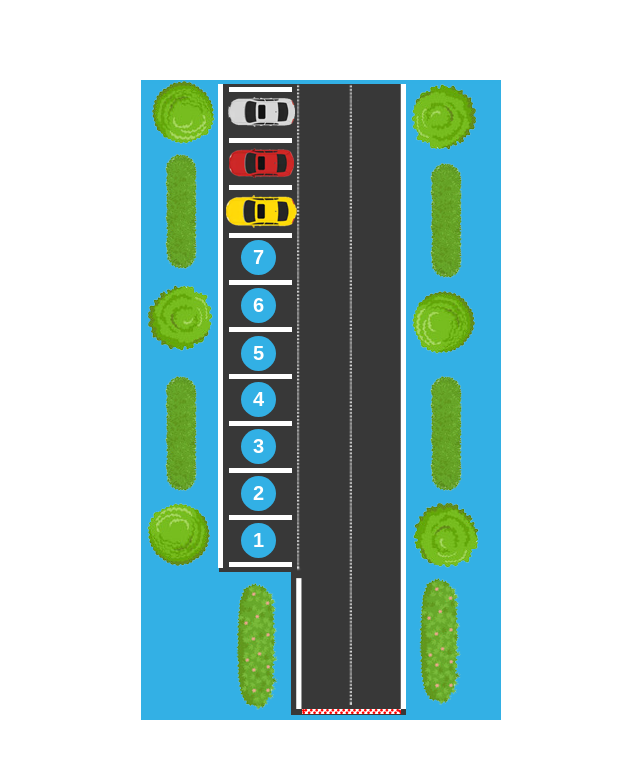
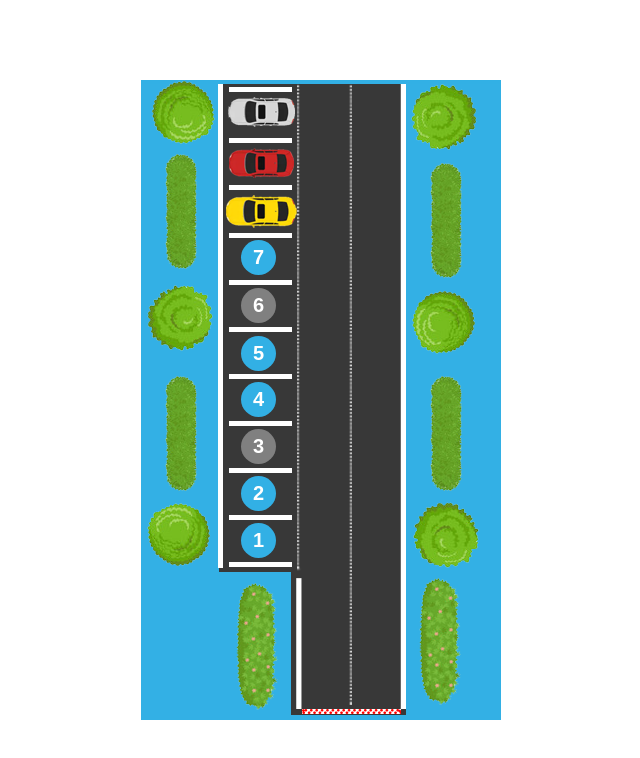
Before and after one commit to MartaKMB/parkando-spio, a React (Create React App) app: page /choice/1 in a window 1280 px wide. Shown: the top 758 px of the page, without its empty margins (319-959 px from the left). Built offline with nearby package versions, Linux system fonts and the light colour scheme.

Commit message:
added logic for showing occupied slots

```diff
--- a/package.json
+++ b/package.json
@@ -3,6 +3,7 @@
   "version": "0.1.0",
   "private": true,
   "dependencies": {
+    "classnames": "^2.2.6",
     "history": "^4.9.0",
     "moment": "^2.24.0",
     "node-sass": "^4.12.0",
--- a/src/components/LoginPage/LoginPage.js
+++ b/src/components/LoginPage/LoginPage.js
@@ -9,6 +9,7 @@ class LoginPage extends Component {
     userName: '',
     userSurname: '',
     cardNumber: '',
+    userType: '',
     message: '',
 
       errors: {
@@ -43,6 +44,7 @@ class LoginPage extends Component {
       const validation = this.formValidation();
       const finddUser = this.finddUser(this.state.cardNumber, this.state.userName, this.state.userSurname);
       const userPlace = this.userPlaceValidation();
+      const userType = this.userStudentType();
 
       if(validation.correct) {
         if(finddUser.length > 0) {
@@ -51,6 +53,7 @@ class LoginPage extends Component {
             userSurname: '',
             cardNumber: '',
             message: 'Logowanie...',
+            userType: userType,
             errors: {
               userName: false,
               userSurname: false,
@@ -127,6 +130,14 @@ class LoginPage extends Component {
       return place;
     }
 
+    userStudentType() {
+      const user = this.finddUser(this.state.cardNumber, this.state.userName, this.state.userSurname);
+      let type = '';
+      user.map(el => type = el.user_type)
+      console.log('TYPE', type);
+      return type;
+    }
+
     componentDidUpdate() {
       if(this.state.message !== '') {
         setTimeout(() => this.setState({message: ''}), 2000);
--- a/src/components/ParkingChoicePage/ParkingChoicePage.js
+++ b/src/components/ParkingChoicePage/ParkingChoicePage.js
@@ -12,11 +12,13 @@ class ParkingChoicePage extends Component {
     }
 
     render() {
+        console.log('PARKING przekazane occupiedSpaces', this.props.occupiedSpaces);
+
         return (
             <section className="parking-choice-container">
                 <div className="parking-choice-container__map map">
                     <button className="map__parking-btn parking-btn parking-btn--active parking-btn--active-1" id={1} onClick={this.handleClick}>
-                        <span className="parking-btn__number">10</span>
+                        <span className="parking-btn__number">{7 - this.props.occupiedSpaces.length}</span>
                         <img src={emptyPin} alt='pin wyboru parkingu' />
                     </button>
                     <button className="map__parking-btn parking-btn parking-btn--disabled parking-btn--disabled-1" id={2}>
--- a/src/components/ParkingSpaceChoicePage/ChoicePage.js
+++ b/src/components/ParkingSpaceChoicePage/ChoicePage.js
@@ -1,28 +1,83 @@
 import React, { Component } from 'react';
 
 import { withRouter } from "react-router-dom";
+import classNames from 'classnames';
 
 class ChoicePage extends Component {
     handleClick = (e) => {
         e.preventDefault();
         const number = e.target.id;
         this.props.choiceHandler(number);
-        console.log('wybrałeś:', number);
-        this.props.history.push(`/confirmation/${this.props.match.params.userId}/${number}`)
+        const occupiedSlot = this.checkIfPlaceIsOccupied(Number(number));
+        if(!occupiedSlot) {
+            console.log('wybrałeś:', number);
+            this.props.history.push(`/confirmation/${this.props.match.params.userId}/${number}`)
+        } else {
+            console.log('miejsce jest zajęte: ', number);
+        }
+    }
+
+    checkIfPlaceIsOccupied = (number) => {
+        return this.props.occupiedSpaces.some(space => space === number);
     }
 
     render() {
+        this.checkIfPlaceIsOccupied(3);
+
         return (
             <section className="choice-page-container">
                 <div className="choice-page-container__map-details map-details">
                 {/* TODO! */}
-                    <input className="map-details__btn-place btn-place btn-place--7" type="button" value="7" id={7} onClick={this.handleClick}></input>
-                    <input className="map-details__btn-place btn-place btn-place--6" type="button" value="6" id={6} onClick={this.handleClick}></input>
-                    <input className="map-details__btn-place btn-place btn-place--5" type="button" value="5" id={5} onClick={this.handleClick}></input>
-                    <input className="map-details__btn-place btn-place btn-place--4" type="button" value="4" id={4} onClick={this.handleClick}></input>
-                    <input className="map-details__btn-place btn-place btn-place--3" type="button" value="3" id={3} onClick={this.handleClick}></input>
-                    <input className="map-details__btn-place btn-place btn-place--2" type="button" value="2" id={2} onClick={this.handleClick}></input>
-                    <input className="map-details__btn-place btn-place btn-place--1" type="button" value="1" id={1} onClick={this.handleClick}></input>
+                    <input
+                        className={classNames('map-details__btn-place', 'btn-place', `btn-place--7`, {'btn-place--disabled': this.checkIfPlaceIsOccupied(7)})}
+                        type="button"
+                        value="7"
+                        id={7}
+                        onClick={this.handleClick}
+                    ></input>
+                    <input
+                        className={classNames('map-details__btn-place', 'btn-place', `btn-place--6`, {'btn-place--disabled': this.checkIfPlaceIsOccupied(6)})}
+                        type="button"
+                        value="6"
+                        id={6}
+                        onClick={this.handleClick}
+                    ></input>
+                    <input
+                        className={classNames('map-details__btn-place', 'btn-place', `btn-place--5`, {'btn-place--disabled': this.checkIfPlaceIsOccupied(5)})}
+                        type="button"
+                        value="5"
+                        id={5}
+                        onClick={this.handleClick}
+                    ></input>
+                    <input
+                        className={classNames('map-details__btn-place', 'btn-place', `btn-place--4`, {'btn-place--disabled': this.checkIfPlaceIsOccupied(4)})}
+                        type="button"
+                        value="4"
+                        id={4}
+                        onClick={this.handleClick}
+                    ></input>
+                    <input
+                        // className="map-details__btn-place btn-place btn-place--3"
+                        className={classNames('map-details__btn-place', 'btn-place', `btn-place--3`, {'btn-place--disabled': this.checkIfPlaceIsOccupied(3)})}
+                        type="button"
+                        value="3"
+                        id={3}
+                        onClick={this.handleClick}
+                    ></input>
+                    <input
+                        className={classNames('map-details__btn-place', 'btn-place', `btn-place--2`, {'btn-place--disabled': this.checkIfPlaceIsOccupied(2)})}
+                        type="button"
+                        value="2"
+                        id={2}
+                        onClick={this.handleClick}
+                    ></input>
+                    <input
+                        className={classNames('map-details__btn-place', 'btn-place', `btn-place--1`, {'btn-place--disabled': this.checkIfPlaceIsOccupied(1)})}
+                        type="button"
+                        value="1"
+                        id={1}
+                        onClick={this.handleClick}
+                    ></input>
                 </div>
             </section>
         )
--- a/src/containers/App.js
+++ b/src/containers/App.js
@@ -17,7 +17,10 @@ class App extends Component {
     user: null,
     userName: '',
     userSurname: '',
-    parkingChoice: null
+    parkingChoice: null,
+    studentType: 'Dzienny',
+    occupiedSpacesForDaily: [],
+    occupiedSpacesForWeekends: [],
   }
 
   choiceHandler = (number) => {
@@ -26,16 +29,36 @@ class App extends Component {
     })
   }
 
-  logUser = (cardNumber, userName, userSurname) => {
+  logUser = (cardNumber, userName, userSurname, studentType) => {
     this.setState({
       user: cardNumber,
       userName: userName,
-      userSurname: userSurname
+      userSurname: userSurname,
+      studentType: studentType
     })
   }
 
+  componentWillMount() {
+    let daily = [];
+    let weekends = [];
+
+    users.parkandoUsers.map(a => {
+      if(a.park_place_id !== null) {
+        a.user_type === "Dzienny"
+          ? daily.push(a.park_place_id)
+          : weekends.push(a.park_place_id)
+      }
+    });
+
+    this.setState({
+      occupiedSpacesForDaily: daily,
+      occupiedSpacesForWeekends: weekends,
+    });
+  }
+
+
+
   render() {
-    // console.log('USERS', users.parkandoUsers.map(a => a));
   return (
     <Router history={history} choiceHandler={this.choiceHandler} >
     <main>
@@ -58,11 +81,32 @@ class App extends Component {
         />
         <Route
           path='/choicePaking/:userId'
-          render={(props) => <ParkingChoicePage {...props} choiceHandler={this.choiceParkingHandler} />}
+          render={
+            (props) =>
+              <ParkingChoicePage
+                {...props}
+                choiceHandler={this.choiceParkingHandler}
+                occupiedSpaces={
+                  this.state.studentType === 'Dzienny'
+                  ? this.state.occupiedSpacesForDaily
+                  : this.state.occupiedSpacesForWeekends
+                }
+              />}
         />
         <Route
           path='/choice/:userId'
-          render={(props) => <ChoicePage {...props} choiceHandler={this.choiceHandler} />}
+          render={
+            (props) =>
+              <ChoicePage
+                {...props}
+                choiceHandler={this.choiceHandler}
+                occupiedSpaces={
+                  this.state.studentType === 'Dzienny'
+                  ? this.state.occupiedSpacesForDaily
+                  : this.state.occupiedSpacesForWeekends
+                }
+              />
+          }
         />
         <Route
           path="/confirmation/:userId/:parkingId"
--- a/src/styles/ChoicePage.scss
+++ b/src/styles/ChoicePage.scss
@@ -38,6 +38,7 @@
             position: absolute;
             left: 100px;
             border-radius: 50%;
+            cursor: pointer;
         }
 
         .btn-place { //TODO!
@@ -80,6 +81,11 @@
             &--1 {
                 top: 423px;
             }
+
+            &--disabled {
+                background-color: grey;
+                cursor: auto;
+            }
         }
     }
 }
```
Also changed, not shown: 1 other file (tests, documents, lock files or other folders).
